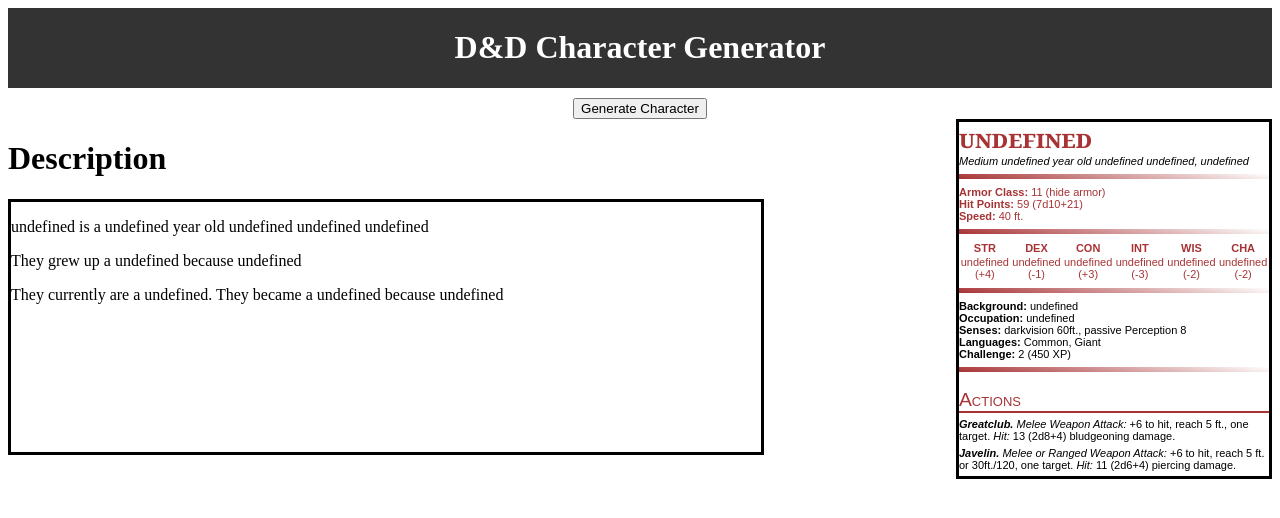
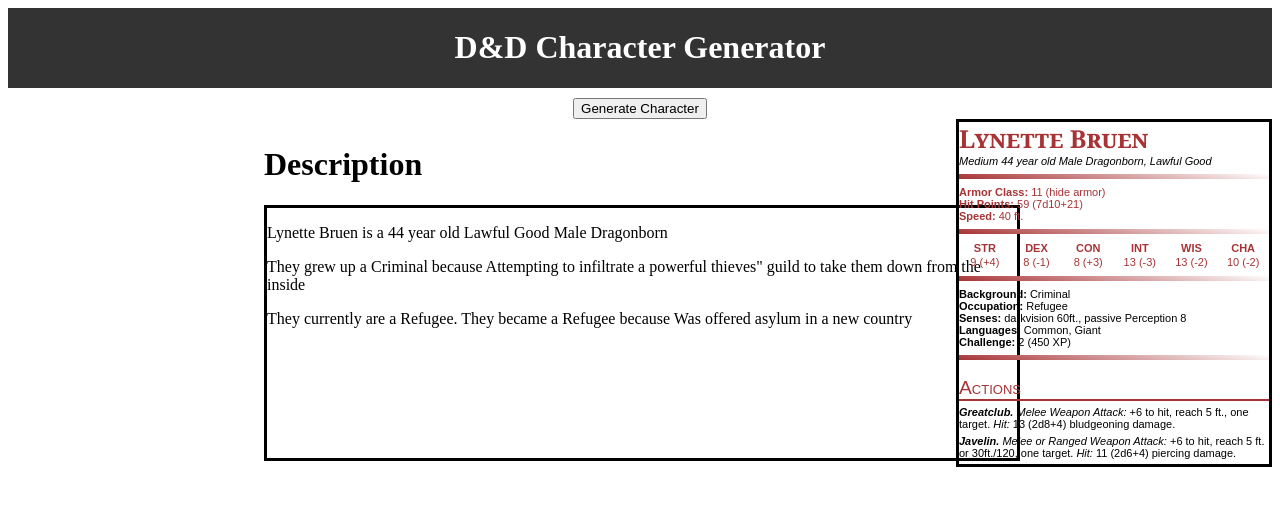
Before and after one commit to codymccormick/Character-Generator, a SvelteKit app: page / in a window 1280 px wide. Shown: the top 518 px of the page. Built offline with nearby package versions, Linux system fonts and the light colour scheme.

Commit message:
Reorganized file structure

```diff
--- a/src/routes/Button.svelte
+++ b/src/lib/componants/Button.svelte
@@ -1,6 +1,6 @@
 <script>
-  import { generateCharacter } from './generateCharacter.js';
-  import { characterStore } from './store.js';
+  import { generateCharacter } from '../scripts/generateCharacter';
+  import { characterStore } from '../../routes/store';
 
   function handleClick() {
     const character = generateCharacter();
--- a/src/routes/Description.svelte
+++ b/src/lib/componants/Description.svelte
@@ -1,5 +1,5 @@
 <script>
-    import { characterStore } from './store.js';
+  import { characterStore } from '../../routes/store';
 
     $: character = $characterStore;
   </script>
--- a/src/routes/StatBlock.svelte
+++ b/src/lib/componants/StatBlock.svelte
@@ -1,18 +1,7 @@
 <script>
-	import { onMount } from 'svelte';
-	import { characterStore } from './store.js';
+  import { characterStore } from '../../routes/store';
 
-	let character = {};
-
-	onMount(() => {
-		// set the initial value of character to the store's value
-		character = $characterStore;
-
-		// subscribe to changes to update the character variable
-		characterStore.subscribe((value) => {
-			character = value;
-		});
-	});
+    $: character = $characterStore;
 </script>
 
 <main>
--- a/src/routes/generateCharacter.js
+++ b/src/lib/scripts/generateCharacter.js
@@ -1,13 +1,13 @@
-import { genders, races, classes, alignments } from './data';
+import { genders, races, classes, alignments } from '../scripts/data';
 import {
 	getRandomItemFromArray,
 	rollStat,
 	generateAge,
 	generateBackground,
 	generateOccupation
-} from './helper';
+} from '../scripts/helper';
 import faker from 'faker';
-import { characterStore } from './store.js';
+import { characterStore } from '../../routes/store';
 
 export function generateCharacter() {
 	const { background, backgroundReason } = generateBackground();
--- a/src/routes/helper.js
+++ b/src/lib/scripts/helper.js
@@ -1,4 +1,4 @@
-import { backgrounds, occupations } from './data';
+import { backgrounds, occupations } from '../scripts/data';
 
 export const randomInRange = (min, max) => Math.floor(Math.random() * (max - min + 1)) + min;
 
--- a/src/routes/+page.svelte
+++ b/src/routes/+page.svelte
@@ -1,23 +1,50 @@
 <script>
-	import Header from './Header.svelte';
-	import StatBlock from './StatBlock.svelte';
-	import Description from './Description.svelte';
-	import Button from './Button.svelte';
+	import Header from '../lib/componants/Header.svelte';
+	import StatBlock from '../lib/componants/StatBlock.svelte';
+	import Description from '../lib/componants/Description.svelte';
+	import Button from '../lib/componants/Button.svelte';
+	import { onMount } from 'svelte';
+	import { generateCharacter } from '../lib/scripts/generateCharacter';
+
+	onMount(() => {
+		generateCharacter();
+	});
+
 </script>
 
 <div>
 	<Header />
 </div>
 
-  <div style="text-align: center;">
+<div style="display: flex; justify-content: center;">
 	<Button />
 </div>
 
-  <main style="display: flex;">
-	<div style="flex: 1;">
+<main class="container">
+	<div class="center">
+		<div>
 			<Description />
 		</div>
-	<div style="flex: 1;">
+	</div>
+	<div class="right">
 		<StatBlock />
 	</div>
 </main>
+
+<style>
+	.container {
+		display: flex;
+		justify-content: space-between;
+		align-items: center;
+	}
+	.center {
+		display: flex;
+		justify-content: center;
+		align-items: center;
+		margin: auto;
+		margin-right: -20rem;
+	}
+	.right {
+		margin-left: auto;
+	}
+</style>
```
Also changed, not shown: src/lib/componants/Header.svelte (renamed from src/routes/Header.svelte), src/lib/scripts/data.js (renamed from src/routes/data.js). Lines whose indentation alone changed are shown as unchanged.
